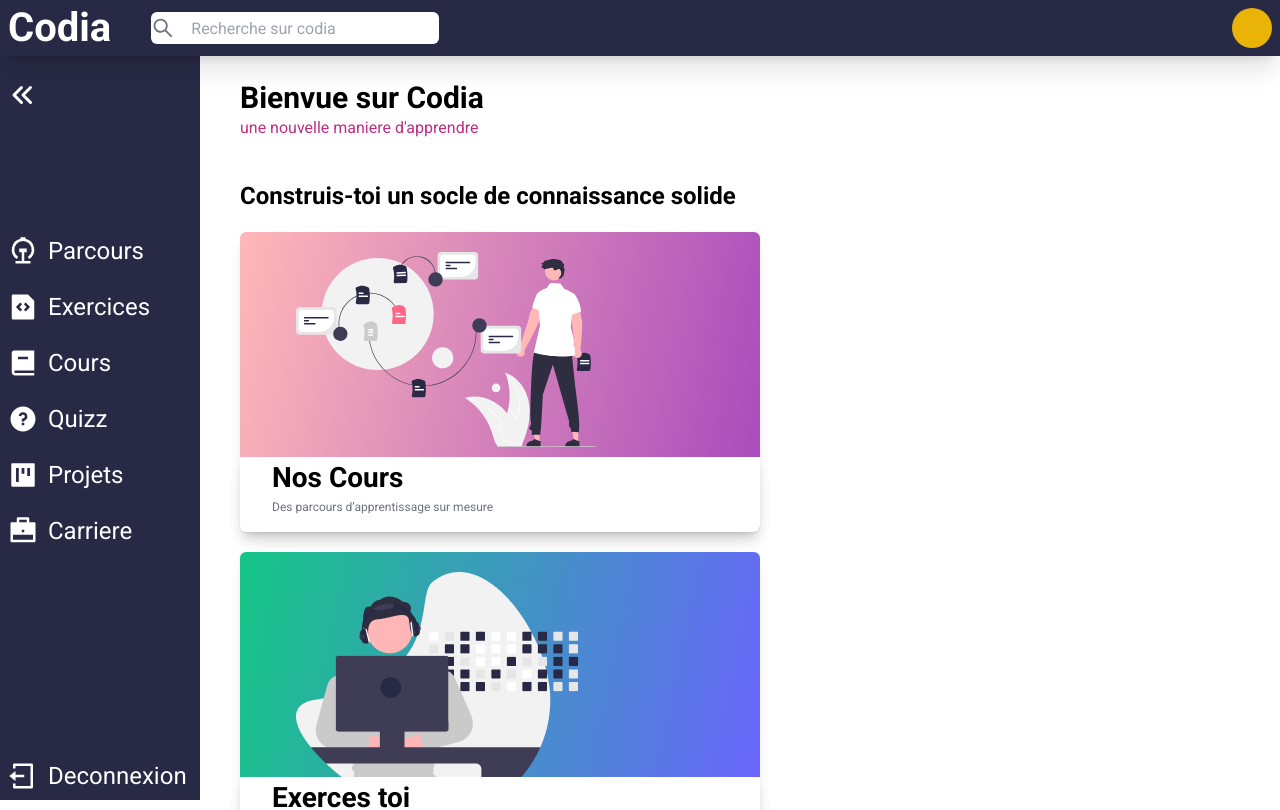
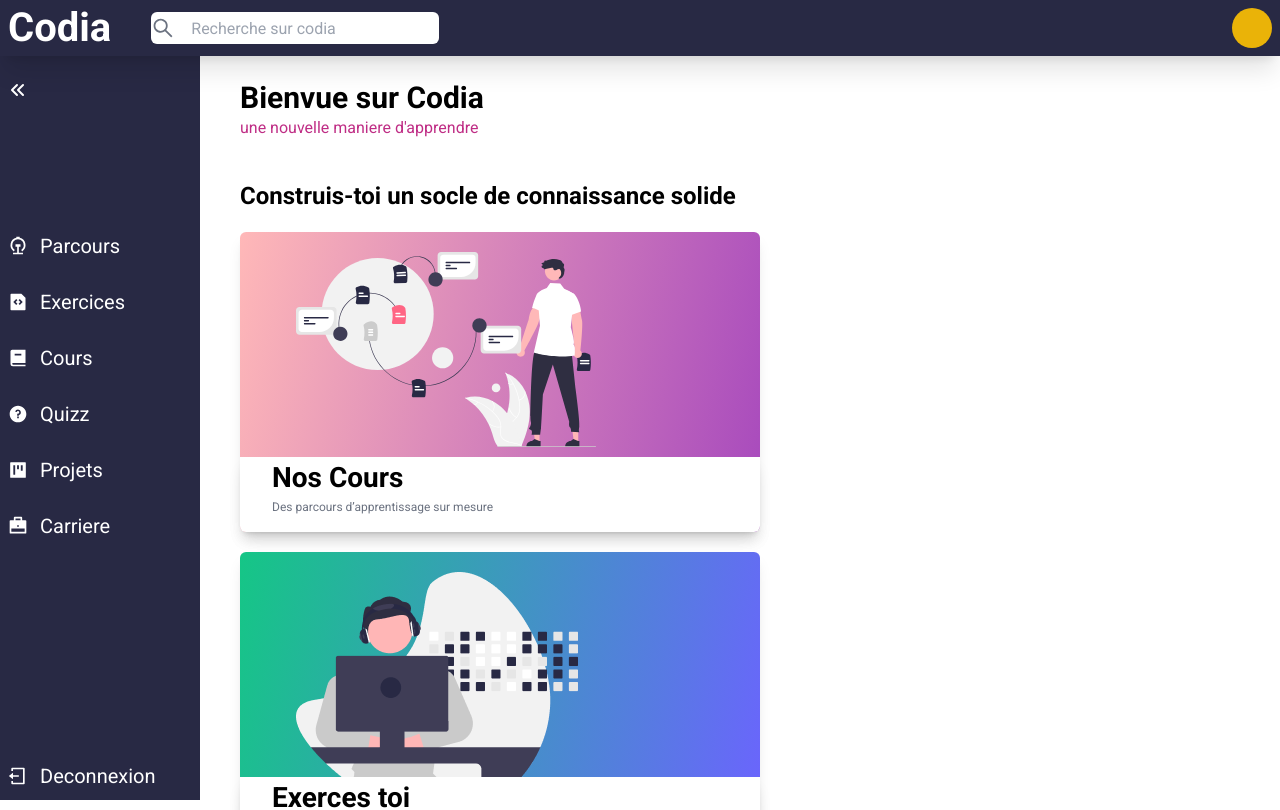
Before and after one commit to ArilessTir/codia, a React (Vite) app: page / in a window 1280 px wide. Shown: the top 810 px of the page. Built offline with nearby package versions, Linux system fonts and the light colour scheme.

Commit message:
fix navbar item size

```diff
--- a/src/components/sideNav/sideNav.jsx
+++ b/src/components/sideNav/sideNav.jsx
@@ -20,7 +20,7 @@ const SideNav = () => {
         setOpen(!open);
         console.log(open);
         if (open === true) {
-            gsap.to('.sideBar', { width: '35px', paddingLeft: '0' });
+            gsap.to('.sideBar', { width: '30px', paddingLeft: '0' });
         } else {
             gsap.to('.sideBar', { width: '200px', paddingLeft: '8px' });
         }
@@ -34,13 +34,13 @@ const SideNav = () => {
         >
             {open ? (
                 <HiChevronDoubleLeft
-                    size={30}
+                    size={20}
                     onClick={handleOpen}
                     className="cursor-pointer hover:bg-white hover:text-[#282944] rounded-md"
                 />
             ) : (
                 <HiChevronDoubleRight
-                    size={30}
+                    size={20}
                     onClick={handleOpen}
                     className="cursor-pointer hover:bg-white  hover:text-[#282944] rounded-md"
                 />
@@ -51,56 +51,56 @@ const SideNav = () => {
                     className="flex items-center cursor-pointer
                                 hover:bg-white hover:bg-opacity-30 hover:border-r-[3px] h-12"
                 >
-                    <RiChinaRailwayLine className="fixed" size={30} />
-                    <div className="txt text-2xl ml-10">Parcours</div>
+                    <RiChinaRailwayLine className="fixed" size={20} />
+                    <div className="txt text-xl ml-8">Parcours</div>
                 </NavLink>
                 <NavLink
                     to={'/exercices'}
                     className=" flex items-center cursor-pointer
                                 hover:bg-white hover:bg-opacity-30 hover:border-r-[3px] h-12"
                 >
-                    <RiFileCodeFill className="fixed" size={30} />
-                    <div className="txt text-2xl ml-10">Exercices</div>
+                    <RiFileCodeFill className="fixed" size={20} />
+                    <div className="txt text-xl ml-8">Exercices</div>
                 </NavLink>
                 <NavLink
                     to={'/cours'}
                     className=" flex items-center cursor-pointer
                                 hover:bg-white hover:bg-opacity-30 hover:border-r-[3px] h-12"
                 >
-                    <RiBook2Fill className="fixed" size={30} />
-                    <div className="txt text-2xl ml-10">Cours</div>
+                    <RiBook2Fill className="fixed" size={20} />
+                    <div className="txt text-xl ml-8">Cours</div>
                 </NavLink>
                 <NavLink
                     to={'/quizz'}
                     className=" flex items-center cursor-pointer
                                 hover:bg-white hover:bg-opacity-30 hover:border-r-[3px] h-12"
                 >
-                    <RiQuestionFill className="fixed" size={30} />
-                    <div className="txt text-2xl ml-10 ">Quizz</div>
+                    <RiQuestionFill className="fixed" size={20} />
+                    <div className="txt text-xl ml-8 ">Quizz</div>
                 </NavLink>
                 <NavLink
                     to={'/projets'}
                     className=" flex items-center cursor-pointer
                                 hover:bg-white hover:bg-opacity-30 hover:border-r-[3px] h-12"
                 >
-                    <AiFillProject className="fixed" size={30} />
-                    <div className="txt text-2xl ml-10 ">Projets</div>
+                    <AiFillProject className="fixed" size={20} />
+                    <div className="txt text-xl ml-8 ">Projets</div>
                 </NavLink>
                 <NavLink
                     to={'/carriere'}
                     className=" flex items-center cursor-pointer
                                 hover:bg-white hover:bg-opacity-30 hover:border-r-[3px] h-12"
                 >
-                    <RiBriefcaseFill className="fixed" size={30} />
-                    <div className="txt text-2xl ml-10 ">Carriere</div>
+                    <RiBriefcaseFill className="fixed" size={20} />
+                    <div className="txt text-xl ml-8 ">Carriere</div>
                 </NavLink>
             </section>
             <div
                 className=" flex items-center cursor-pointer
                                 hover:bg-white hover:bg-opacity-30 hover:border-r-[3px] h-12"
             >
-                <RiLogoutBoxLine className="fixed" size={30} />
-                <div className="txt text-2xl ml-10 ">Deconnexion</div>
+                <RiLogoutBoxLine className="fixed" size={20} />
+                <div className="txt text-xl ml-8 ">Deconnexion</div>
             </div>
         </div>
     );
```
